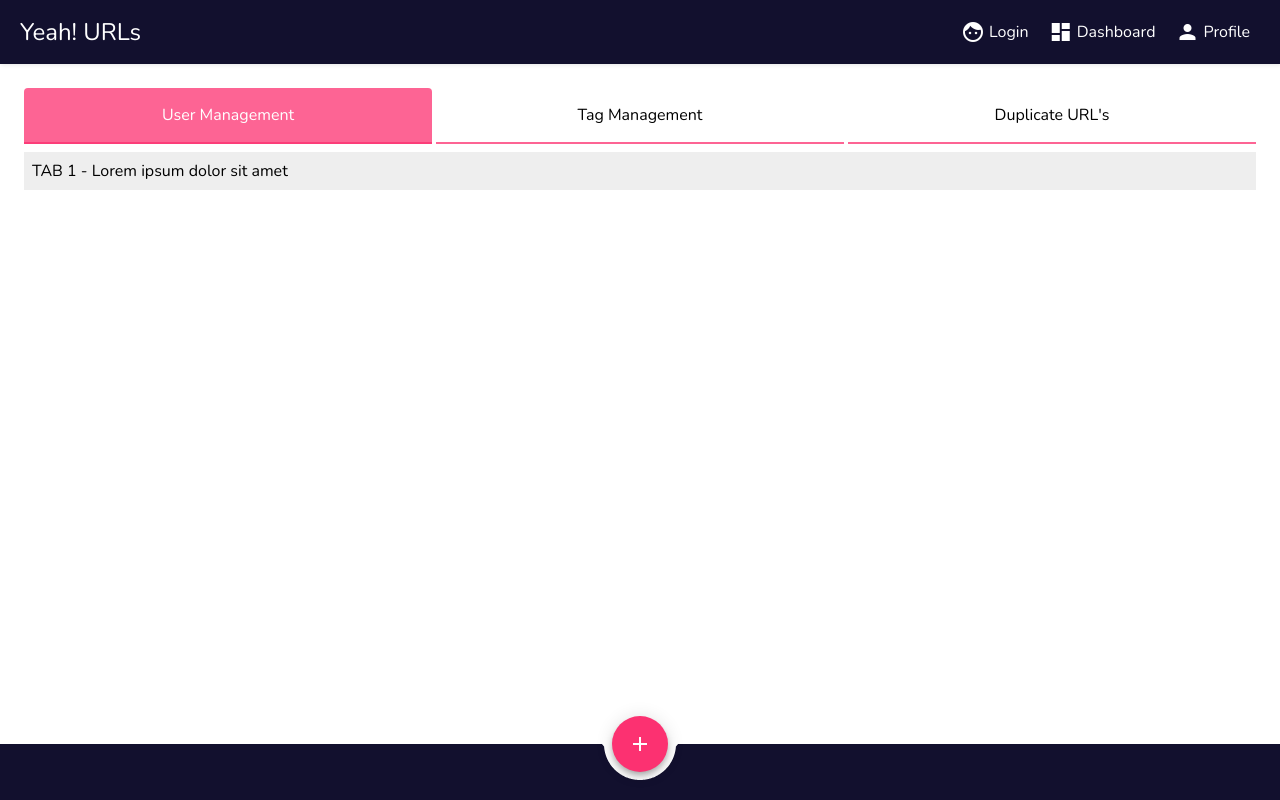
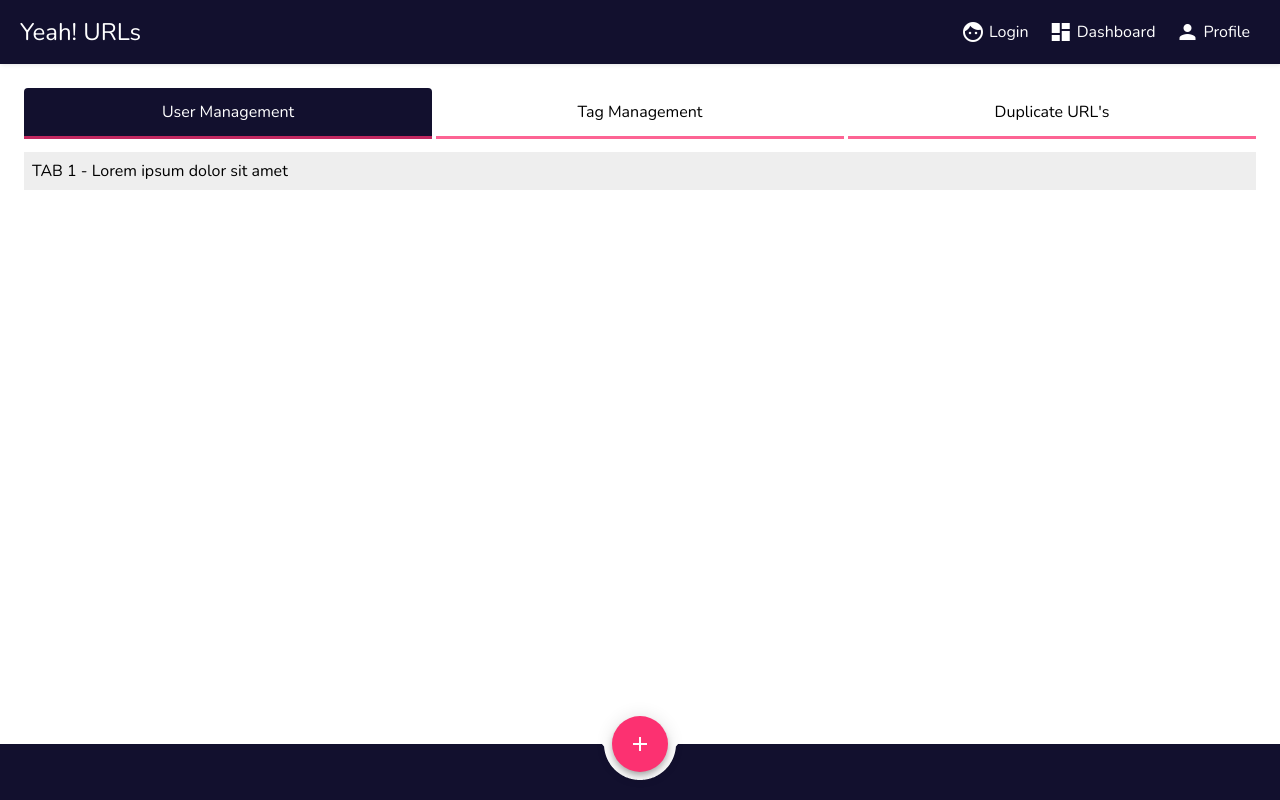
Before and after one commit to flashback2k14/Angular-Component-Playground, an Angular app: page /profile in a window 1280 px wide. Built offline with nearby package versions, Linux system fonts and the light colour scheme.

Commit message:
change tabs styling

```diff
--- a/src/app/atoms/radio-buttons/component/yeah-radio-buttons.component.css
+++ b/src/app/atoms/radio-buttons/component/yeah-radio-buttons.component.css
@@ -65,6 +65,7 @@
   height: 20px;
   border: 2px solid rgba(255, 255, 255, 0.54);
 }
+
 .md-radio label:after {
   top: 5px;
   left: 5px;
--- a/src/app/molecules/tabs/component/yeah-tabs.component.css
+++ b/src/app/molecules/tabs/component/yeah-tabs.component.css
@@ -11,7 +11,7 @@ input[type="radio"][name="tabs"] {
 
 input[type="radio"][name="tabs"]:checked + .tab-label-content label {
   color: #fff;
-  background: hsla(341, 97%, 59%, 0.75);
+  background: #12102e;
 }
 
 input[type="radio"][name="tabs"]:checked + .tab-label-content .tab-content {
@@ -22,24 +22,21 @@ label {
   display: inline-flex;
   align-items: center;
   justify-content: center;
-  box-sizing: border-box;
   width: 100%;
-  height: 56px;
+  height: 48px;
   margin-right: 20px;
   font-size: 16px;
   text-align: center;
   color: inherit;
   border-top-left-radius: 4px;
   border-top-right-radius: 4px;
-  border-bottom: 2px solid hsla(341, 97%, 59%, 0.75);
+  border-bottom: 3px solid hsla(341, 97%, 59%, 0.75);
   transition: background 0.2s ease;
   cursor: pointer;
 }
 
 label:hover {
-  border-top-left-radius: 4px;
-  border-top-right-radius: 4px;
-  border: 2px solid hsla(341, 97%, 59%, 0.75);
+  border-bottom: 3px solid hsla(341, 97%, 59%, 0.95);
 }
 
 .tab-label-content {
--- a/src/app/pages/dashboard/component/yeah-dashboard.component.ts
+++ b/src/app/pages/dashboard/component/yeah-dashboard.component.ts
@@ -1,5 +1,5 @@
 import { Component } from "@angular/core";
-import { DataService } from "../../../core/services/data.service";
+import { DataService } from "../../../services/data.service";
 
 @Component({
   selector: "yeah-dashboard",
--- a/src/app/pages/login/component/yeah-login.component.ts
+++ b/src/app/pages/login/component/yeah-login.component.ts
@@ -1,5 +1,5 @@
 import { Component } from "@angular/core";
-import { DataService } from "../../../core/services/data.service";
+import { DataService } from "../../../services/data.service";
 
 @Component({
   selector: "yeah-login",
--- a/src/app/root/yeah-root.component.ts
+++ b/src/app/root/yeah-root.component.ts
@@ -1,5 +1,5 @@
 import { Component } from "@angular/core";
-import { DataService } from "../core/services/data.service";
+import { DataService } from "../services/data.service";
 
 @Component({
   selector: "yeah-root",
```
Also changed, not shown: src/app/services/data.service.ts (renamed from src/app/core/services/data.service.ts).
